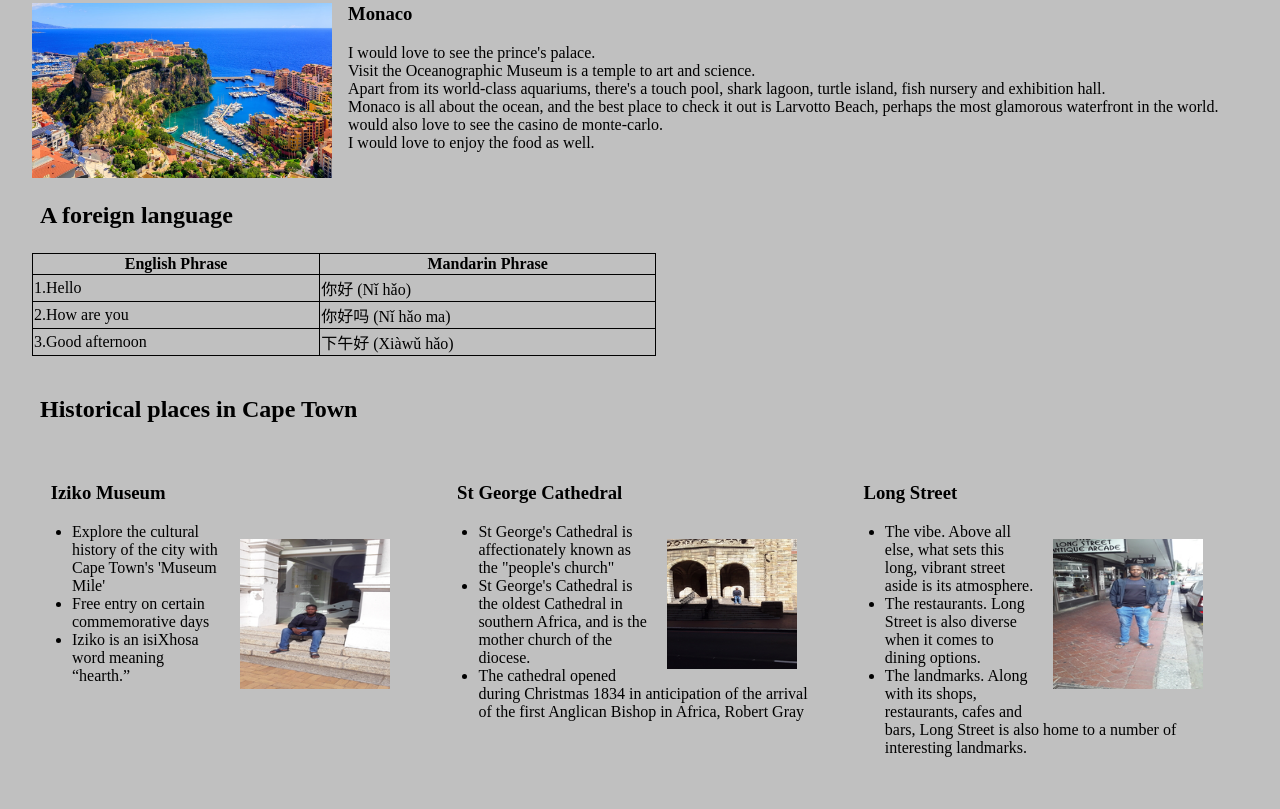
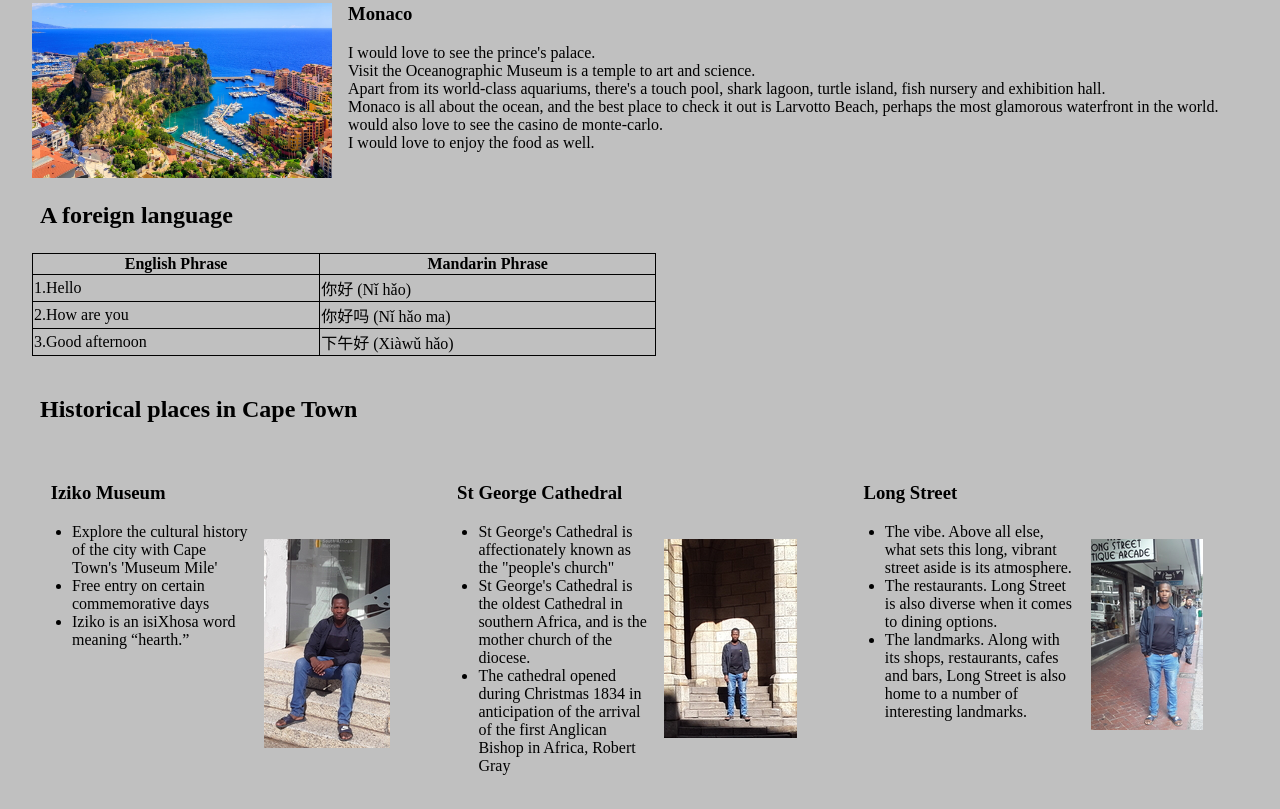
Before and after one commit to victor-mthemba/basic_website, a plain HTML site: page webpage.html in a window 1280 px wide. Shown: the part 388-1197 px from the top of the page. Drawn offline with Linux system fonts and the light colour scheme.

Commit message:
better pictures

```diff
--- a/webpage.html
+++ b/webpage.html
@@ -52,7 +52,7 @@
                 <h2>Historical places in Cape Town</h2>
             <div class="col clearfix">
             <h3>Iziko Museum</h3>
-            <img class="left" src="victor1.jpg" width="150px;">
+            <img class="left" src="Iziko4.jpg">
             <ul>
                 <li>Explore the cultural history of the city with Cape Town's 'Museum Mile'</li>
                 <li>Free entry on certain commemorative days</li>
@@ -62,7 +62,7 @@
             </div>
             <div class="col clearfix ">
             <h3>St George Cathedral</h3>
-            <img class="special" src="victor2.jpg" width="130px;">
+            <img class="special" src="victor5.jpg">
             <ul>
                 <li>St George's Cathedral is affectionately known as the "people's church"</li>
                 <li>St George's Cathedral is the oldest Cathedral in southern Africa, and is the mother church of the diocese.</li>
@@ -72,7 +72,7 @@
             </div>
             <div class="col clearfix">
             <h3>Long Street</h3>
-            <img class="left" src="victor3.jpg" width="150px;">
+            <img class="left" src="newlong.jpg">
             <ul>
                 <li>The vibe. Above all else, what sets this long, vibrant street aside is its atmosphere.</li>
                 <li>The restaurants. Long Street is also diverse when it comes to dining options.</li>
```
Also changed, not shown: webpage-grid.html (+3 -3 lines), Iziko4.jpg (added), newlong.jpg (added), victor5.jpg (added).
